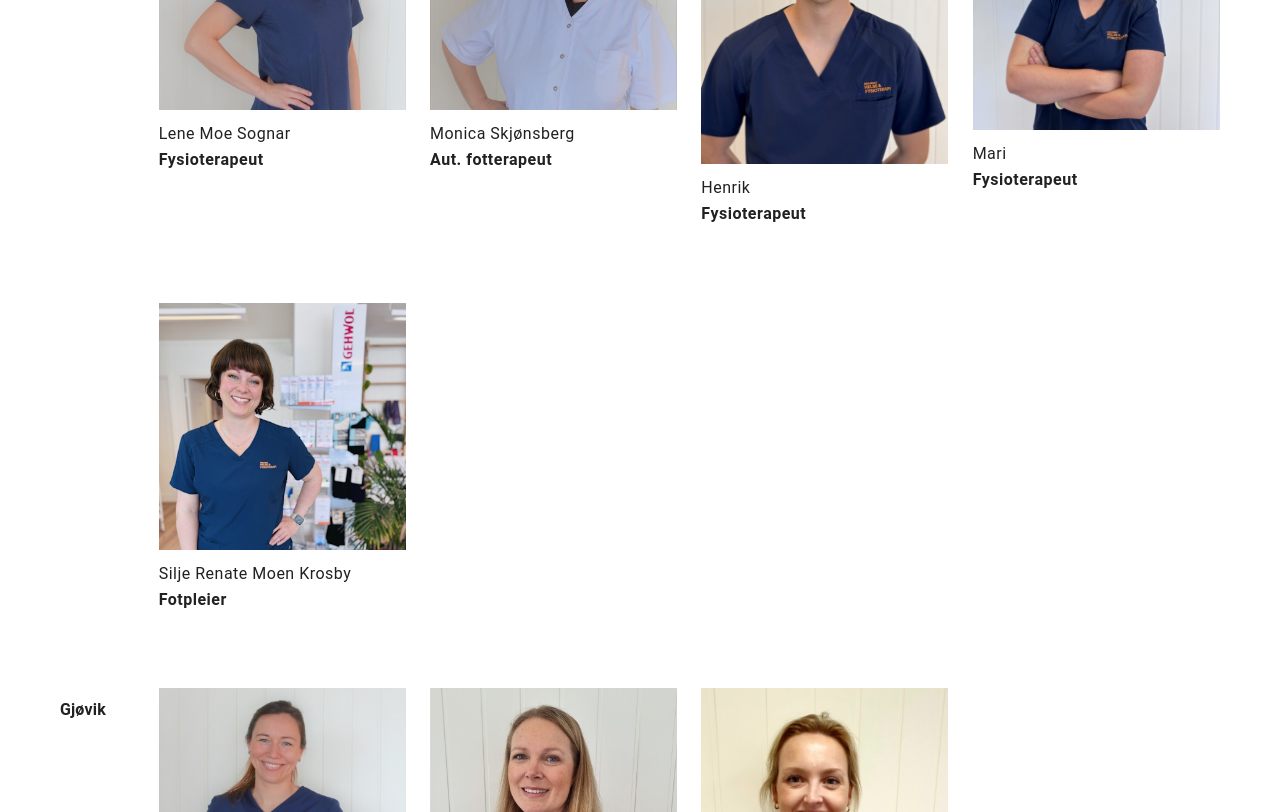
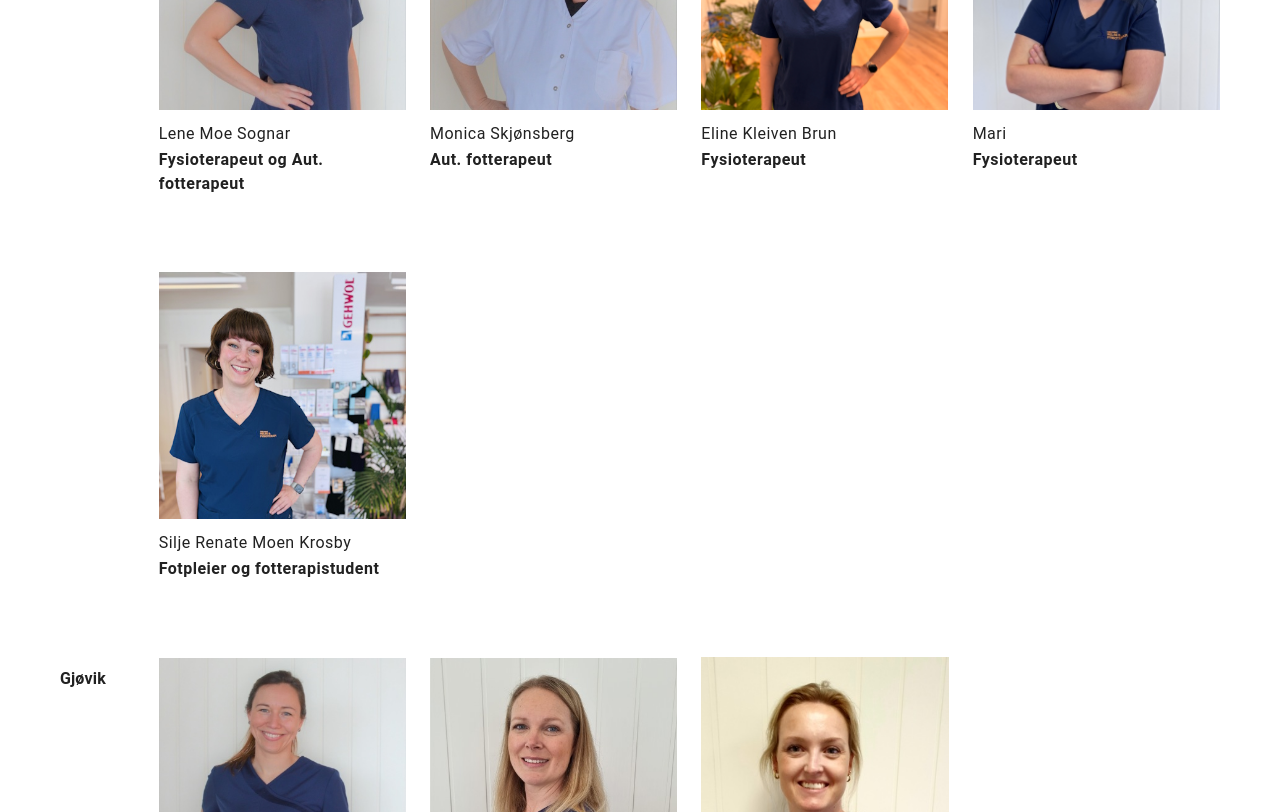
Before and after one commit to disastersystem/ihf, a Vue app: page /om in a window 1280 px wide. Shown: the part 1320-2132 px from the top of the page. Built offline with nearby package versions, Linux system fonts and the light colour scheme.

Commit message:
Ny ansatt

```diff
--- a/src/views/About.vue
+++ b/src/views/About.vue
@@ -406,7 +406,7 @@ export default {
         {
           key: 'lene',
           name: 'Lene Moe Sognar',
-          title: 'Fysioterapeut',
+          title: 'Fysioterapeut og Aut. fotterapeut',
           desc: `
             <p class="mt-4 line-height-18">
               Lene har jobbet som fysioterapeut siden 2014. Hun har vært privatpraktiserende ved
@@ -518,18 +518,21 @@ export default {
           `
         },
         {
-          key: 'henrik',
-          name: 'Henrik',
+          key: 'eline',
+          name: 'Eline Kleiven Brun',
           title: 'Fysioterapeut',
           desc: `
             <p class="mt-4 line-height-18">
-              Henrik er utdannet fysioterapeut ved Oslomet, og har fullført sin turnus ved Sykehuset Innlandet HF og Elverum Helsehus. Han har god erfaring med klinikkarbeid og har jobbet hos oss siden 2023. I sin turnus fikk han erfaring med fysioterapi for eldre, slagpasienter, lungefysioterapi, hofte- og kneproteser samt rehabilitering etter funksjonsfall.
+              Eline ble ferdig med fysioterapiutdanningen ved OsloMet i 2019. Hun har siden jobbet som fysioterapeut. Vært innom sykehus og kommune, og de siste 5.5 årene jobbet innen spesialisert rehabilitering.
             </p>
             <p class="mt-4 line-height-18">
-              Henrik intresserer seg for idrett og spiller selv håndball for Storhamar herrelag. Han baserer behandlingen på en grundig undersøkelse og er opptatt av at pasientene skal føle seg ivaretatt.
+              Hun har erfaring med fysikalsk behandling av et bredt spekter av muskel-og skjelettplager og skader samt opptrening etter operasjoner for ulike ortopediske problemstillinger. Nevrologiske lidelser og langvarig smerteproblematikk og kreft har hun også mye erfaring med.
             </p>
             <p class="mt-4 line-height-18">
-              Henrik har kurs i idrettsmassasje, nåler og tilpasser behandlingen individuelt med trening og øvelser.  Han er opptatt av å øke pasientens forståelse for egen helse og bidra til bedring utfra felles forståelse og mål.
+              Eline er opptatt av å se den enkeltes behov og skape en god terapeut-pasient relasjon. Hun har en helhetlig tilnærming der en grundig anamnese og undersøkelse samt pasientens ønsker og behov legger grunnlaget for behandlingen.
+            </p>
+            <p class="mt-4 line-height-18">
+              Hun kombinerer gjerne aktive øvelser med massasje/ bløtvev-og triggerpunktsbehandling og manuelle mobiliseringsteknikker. Hun er opptatt av at pasienten er en aktiv aktør i eget liv, og vil bidra til å gi dem verktøyene de trenger for å fungere best mulig i hverdagen, og ha en helsefremmende livsstil. Hun er selv glad i å vært aktiv. Har tidligere spilt håndball, og har mye erfaring med ulike aktivitets- og treningsformer. Hun driver til vanlig med Crossfit, styrketrening og løping.
             </p>
           `
         },
@@ -562,7 +565,7 @@ export default {
         {
           key: 'silje',
           name: 'Silje Renate Moen Krosby',
-          title: 'Fotpleier',
+          title: 'Fotpleier og fotterapistudent',
           desc: `
             <p class="mt-4 line-height-18">
               Silje har jobbet i helsevesenet siden 2001 og har lang erfaring med å hjelpe andre til å oppnå bedre helse. Gjennom sitt arbeid som fotpleier har hun som mål at du skal oppnå bedre fothelse. Hun tar hensyn til den enkeltes utfordringer, og ser mennesker godt. Silje har igjennom sitt arbeid igjennom alle år sett behovet og mangelen på tilstrekkelig god veiledning og fothelse, og har derfor bestemt seg for å starte på utdannelsen for å kunne bli autorisert fotterapeut.
```
Also changed, not shown: ansatte-backup.json (+16 -0 lines), src/assets/ansatte/eline.jpg (added), src/assets/ansatte/mari.jpg.
